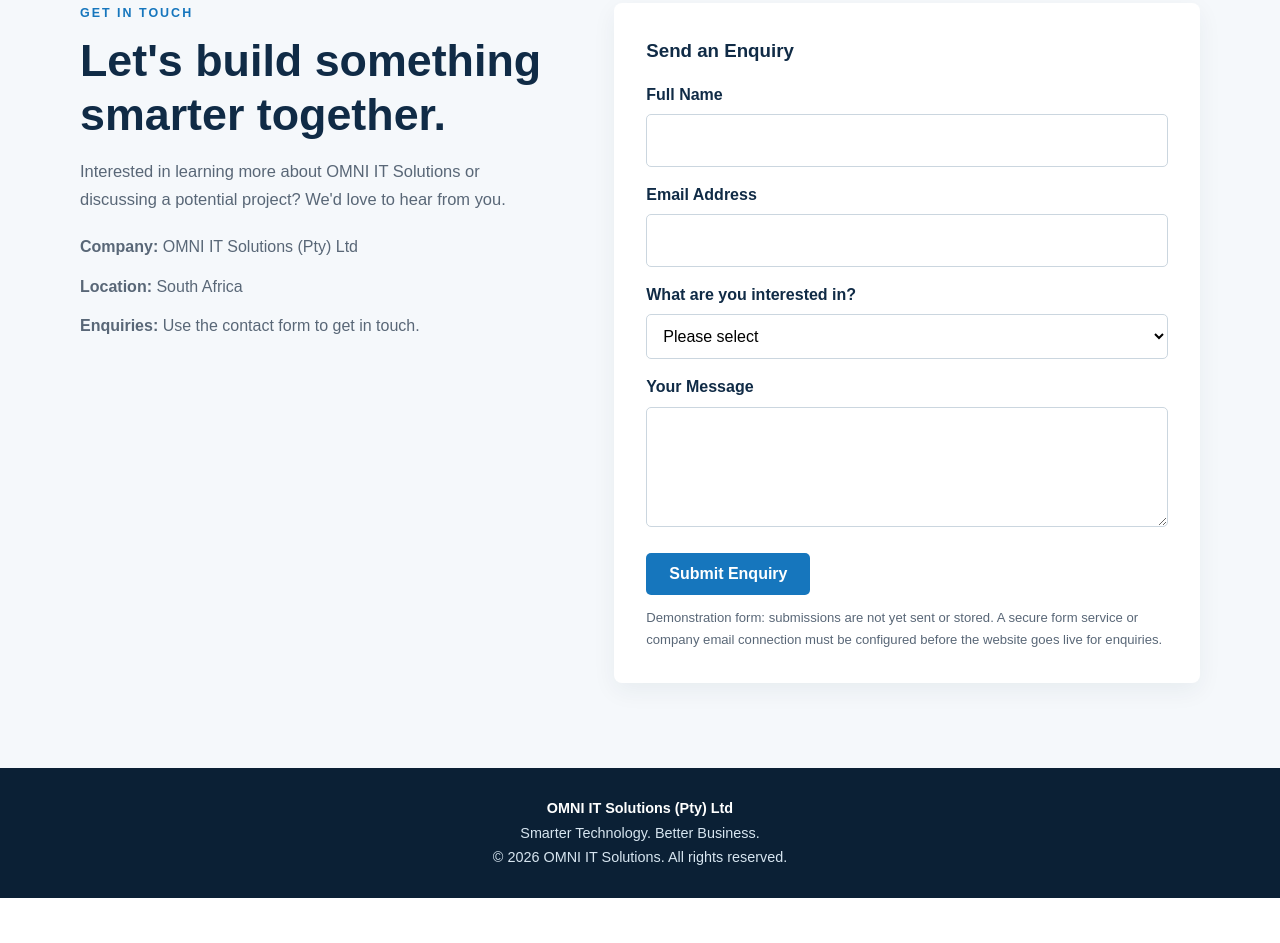
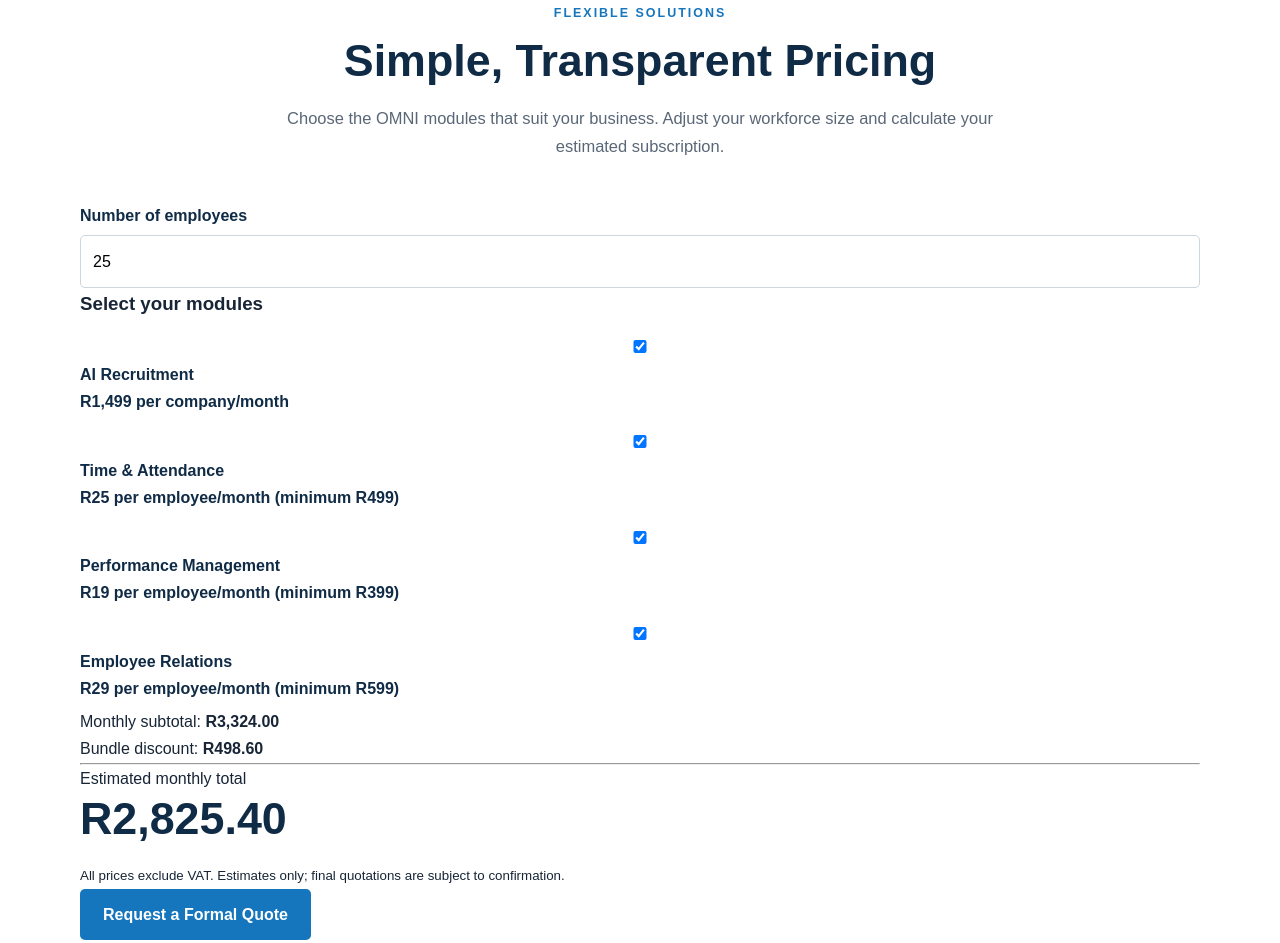
Before and after one commit to Lady-cyber/Omni-IT-Solutions, a plain HTML site: page index.html in a window 1280 px wide. Shown: the part 2864-3807 px from the top of the page. Before the commit the page ends 3762 px from the top, so only its background shows below. Drawn offline with Linux system fonts and the light colour scheme.

Commit message:
Update index.html

```diff
--- a/index.html
+++ b/index.html
@@ -662,6 +662,55 @@
       </div>
     </section>
 
+<section class="pricing" id="pricing">
+  <div class="container">
+    <div class="section-heading center">
+      <div class="section-label">Flexible Solutions</div>
+      <h2>Simple, Transparent Pricing</h2>
+      <p>Choose the OMNI modules that suit your business.
+         Adjust your workforce size and calculate your estimated subscription.</p>
+    </div>
+
+    <div class="pricing-calculator">
+      <label for="employees">Number of employees</label>
+      <input type="number" id="employees" min="1" value="25">
+
+      <h3>Select your modules</h3>
+
+      <label class="module-option">
+        <input type="checkbox" class="module" value="1499" data-name="AI Recruitment" checked>
+        <span><strong>AI Recruitment</strong><br>R1,499 per company/month</span>
+      </label>
+
+      <label class="module-option">
+        <input type="checkbox" class="module" value="25" data-name="Time & Attendance" data-per-employee="true" data-minimum="499" checked>
+        <span><strong>Time & Attendance</strong><br>R25 per employee/month (minimum R499)</span>
+      </label>
+
+      <label class="module-option">
+        <input type="checkbox" class="module" value="19" data-name="Performance Management" data-per-employee="true" data-minimum="399" checked>
+        <span><strong>Performance Management</strong><br>R19 per employee/month (minimum R399)</span>
+      </label>
+
+      <label class="module-option">
+        <input type="checkbox" class="module" value="29" data-name="Employee Relations" data-per-employee="true" data-minimum="599" checked>
+        <span><strong>Employee Relations</strong><br>R29 per employee/month (minimum R599)</span>
+      </label>
+
+      <div class="price-summary">
+        <p>Monthly subtotal: <strong id="subtotal">R3,324.00</strong></p>
+        <p>Bundle discount: <strong id="discount">R498.60</strong></p>
+        <hr>
+        <span>Estimated monthly total</span>
+        <h2 id="total">R2,825.40</h2>
+        <small>All prices exclude VAT. Estimates only; final quotations are subject to confirmation.</small>
+      </div>
+
+      <a href="#contact" class="button">Request a Formal Quote</a>
+    </div>
+  </div>
+</section>
+
     <section class="contact" id="contact">
       <div class="container contact-grid">
         <div>
```
